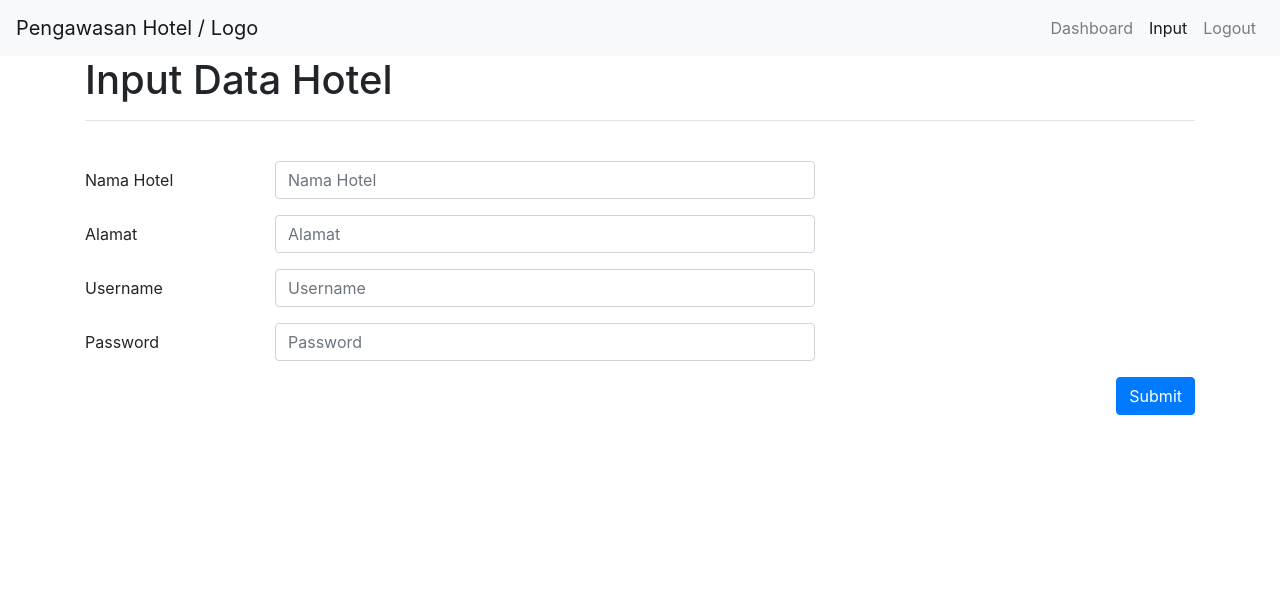
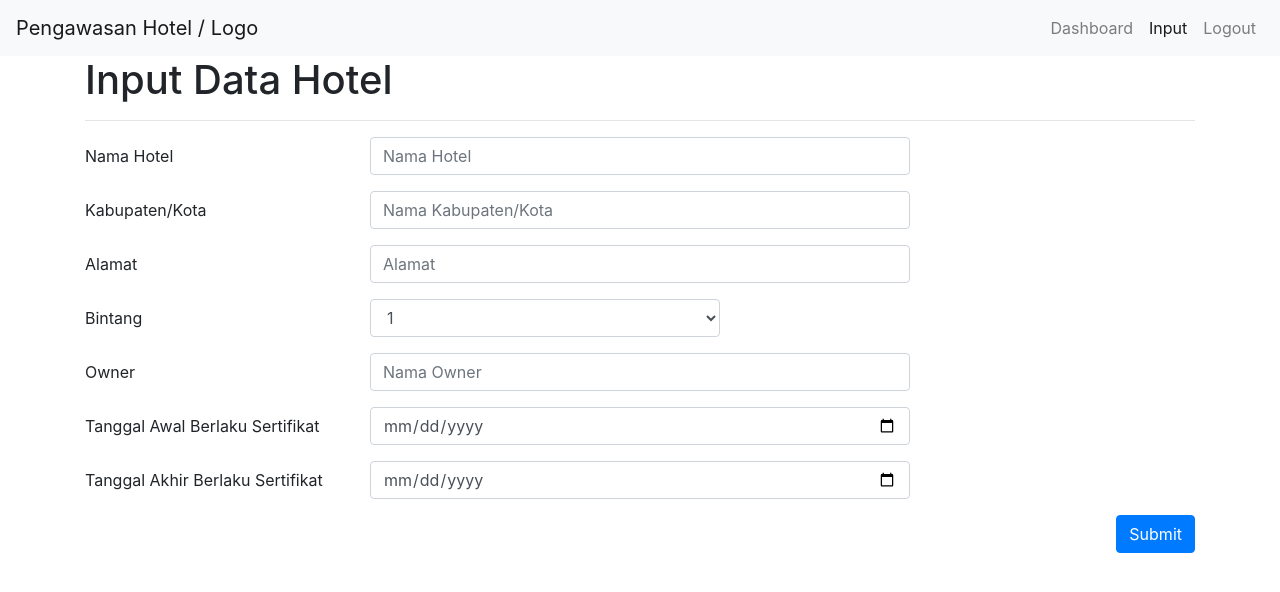
Before and after one commit to renjiraND/hotel-disparbud, a React (Create React App) app in the folder frontend_dev/: page /input in a window 1280 px wide. Shown: the top 592 px of the page. Built offline with nearby package versions, Linux system fonts and the light colour scheme.

Commit message:
[fe] finish input page

```diff
--- a/frontend_dev/src/containers/Dashboard.js
+++ b/frontend_dev/src/containers/Dashboard.js
@@ -1,7 +1,7 @@
 import React, { Component } from "react";
+import axios from "axios";
 import SearchForm from "./SearchForm";
 import PaginatedSearchResult from "../components/PaginatedSearchResult";
-import axios from "axios";
 import { config } from "../config";
 
 export default class Dashboard extends Component {
@@ -29,7 +29,7 @@ export default class Dashboard extends Component {
               numPages: response.data.max_pages
             })
           }
-         })
+        });
   }
 
   getSearchUrl(page, name, district, star) {
@@ -92,7 +92,7 @@ export default class Dashboard extends Component {
             numPages: response.data.max_pages
           })
         }
-         })
+      });
   }
 
   handlePageChange = (index) => {
--- a/frontend_dev/src/containers/Input.js
+++ b/frontend_dev/src/containers/Input.js
@@ -1,5 +1,7 @@
 import React, { Component } from "react";
-import { Form, Button, Row, Col } from "react-bootstrap";
+import axios from "axios";
+import { Form, Button, Row, Col, Modal } from "react-bootstrap";
+import { config } from "../config";
 
 export default class SearchForm extends Component {
   constructor(props) {
@@ -7,73 +9,148 @@ export default class SearchForm extends Component {
 
       this.state = {
         name: "",
+        district: "",
         address: "",
-        username: "",
-        password: ""
+        star: "1",
+        owner: "",
+        certStart: "",
+        certEnd: "",
+        postSuccess: false
       };
+
+      this.stars = [
+        "1", "2", "3", "4", "5"
+      ];
   }
 
-  handleSubmit = () => {
-    alert("huyu "
-      + this.state.name + " "
-      + this.state.address + " "
-      + this.state.username + " "
-      + this.state.password);
+  handleSubmit = (event) => {
+    event.preventDefault();
+
+    const payload = {
+      name: this.state.name,
+      district: this.state.district,
+      address: this.state.address,
+      star: this.state.star,
+      owner: this.state.owner,
+      cert_start: this.state.certStart,
+      cert_end: this.state.certEnd
+    };
+
+    axios.post(`${config.apiBaseUrl}/hotels/`, payload)
+      .then(response => {
+        if (response.status !== 201) {
+          alert("nambah hotel error bang!");
+        } else {
+          this.setState({ postSuccess: true })
+        }
+      });
   }
 
+  handleSuccessModalHide = () => {
+    window.location.reload();
+  };
+
   render() {
+    const starOptions = this.stars.map((star, index)  =>
+      <option key={index}>{star}</option>
+    );
+
     return (
       <React.Fragment>
         <h1>Input Data Hotel</h1>
         <hr />
-        <br />
         <Form
           onSubmit={this.handleSubmit}
         >
-          <Form.Group as={Row} controlId="formHorizontalEmail">
-            <Form.Label column sm={2}>
+          <Form.Group as={Row} controlId="formNameField">
+            <Form.Label column sm={3}>
               Nama Hotel
             </Form.Label>
             <Col sm={6}>
               <Form.Control
+                required
                 type="text" placeholder="Nama Hotel"
                 onChange={(event) => {this.setState({ name: event.target.value });}}
               />
             </Col>
           </Form.Group>
 
-          <Form.Group as={Row} controlId="formHorizontalPassword">
-            <Form.Label column sm={2}>
+          <Form.Group as={Row} controlId="formDistrictField">
+            <Form.Label column sm={3}>
+              Kabupaten/Kota
+            </Form.Label>
+            <Col sm={6}>
+              <Form.Control
+                required
+                type="text" placeholder="Nama Kabupaten/Kota"
+                onChange={(event) => {this.setState({ district: event.target.value });}}
+              />
+            </Col>
+          </Form.Group>
+
+          <Form.Group as={Row} controlId="formAddressField">
+            <Form.Label column sm={3}>
               Alamat
             </Form.Label>
             <Col sm={6}>
               <Form.Control
+                required
                 type="text" placeholder="Alamat"
                 onChange={(event) => {this.setState({ address: event.target.value });}}
               />
             </Col>
           </Form.Group>
 
-          <Form.Group as={Row} controlId="formHorizontalEmail">
-            <Form.Label column sm={2}>
-              Username
+          <Form.Group as={Row} controlId="formStarField">
+            <Form.Label column sm={3}>
+              Bintang
+            </Form.Label>
+            <Col sm={4}>
+              <Form.Control
+                as="select"
+                defaultValue="1"
+                onChange={(event) => {this.setState({ star: event.target.value });}}
+              >
+                {starOptions}
+              </Form.Control>
+            </Col>
+          </Form.Group>
+
+          <Form.Group as={Row} controlId="formOwnerField">
+            <Form.Label column sm={3}>
+              Owner
             </Form.Label>
             <Col sm={6}>
               <Form.Control
-                type="text" placeholder="Username"
-                onChange={(event) => {this.setState({ username: event.target.value });}}
+                required
+                type="text" placeholder="Nama Owner"
+                onChange={(event) => {this.setState({ owner: event.target.value });}}
               />
             </Col>
           </Form.Group>
 
-          <Form.Group as={Row} controlId="formHorizontalPassword">
-            <Form.Label column sm={2}>
-              Password
+          <Form.Group as={Row} controlId="formCertStartField">
+            <Form.Label column sm={3}>
+              Tanggal Awal Berlaku Sertifikat
             </Form.Label>
             <Col sm={6}>
               <Form.Control
-                type="password" placeholder="Password"
-                onChange={(event) => {this.setState({ password: event.target.value });}}
+                required
+                type="date"
+                onChange={(event) => {this.setState({ certStart: event.target.value });}}
+              />
+            </Col>
+          </Form.Group>
+
+          <Form.Group as={Row} controlId="formCertEndField">
+            <Form.Label column sm={3}>
+              Tanggal Akhir Berlaku Sertifikat
+            </Form.Label>
+            <Col sm={6}>
+              <Form.Control
+                required
+                type="date"
+                onChange={(event) => {this.setState({ certEnd: event.target.value });}}
               />
             </Col>
           </Form.Group>
@@ -87,6 +164,13 @@ export default class SearchForm extends Component {
             </Col>
           </Form.Group>
         </Form>
+
+        <Modal show={this.state.postSuccess} onHide={this.handleSuccessModalHide}>
+          <Modal.Header closeButton>
+            <Modal.Title>Input Data Berhasil!</Modal.Title>
+          </Modal.Header>
+          <Modal.Body>Data hotel baru berhasil ditambahkan.</Modal.Body>
+        </Modal>
       </React.Fragment>
     );
   }
--- a/frontend_dev/src/containers/SearchFilterModal.js
+++ b/frontend_dev/src/containers/SearchFilterModal.js
@@ -12,12 +12,12 @@ export default class SearchFilterModal extends Component {
 
       this.cities = [
         "Semua", "Kota Bandung", "Kabupaten Bandung"
-      ]
+      ];
 
       this.stars = [
         // "Non-Bintang", "1", "2", "3", "4", "5"
         "Semua", "1", "2", "3", "4", "5"
-      ]
+      ];
   }
 
   handleHide = () => {
@@ -55,7 +55,7 @@ export default class SearchFilterModal extends Component {
         </Modal.Header>
         <Modal.Body>
           <Form>
-            <Form.Group as={Row} controlId="formHorizontalEmail">
+            <Form.Group as={Row} controlId="formDistrictField">
               <Col sm={1} />
               <Form.Label column sm={3}>
                 Kabupaten/Kota
@@ -70,7 +70,7 @@ export default class SearchFilterModal extends Component {
               </Col>
             </Form.Group>
 
-            <Form.Group as={Row} controlId="formHorizontalPassword">
+            <Form.Group as={Row} controlId="formStarField">
               <Col sm={1} />
               <Form.Label column sm={3}>
                 Bintang
```
Lines whose indentation alone changed are shown as unchanged.
